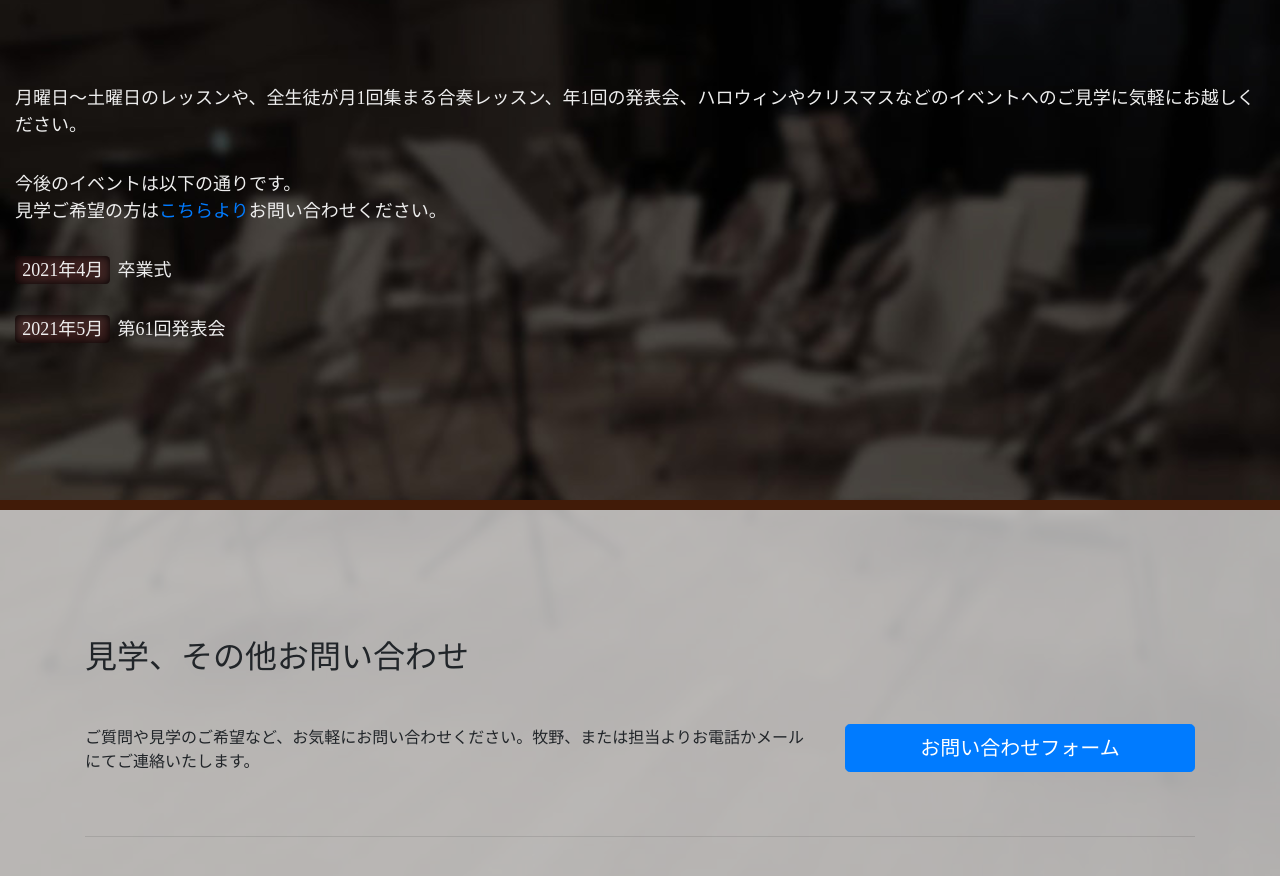
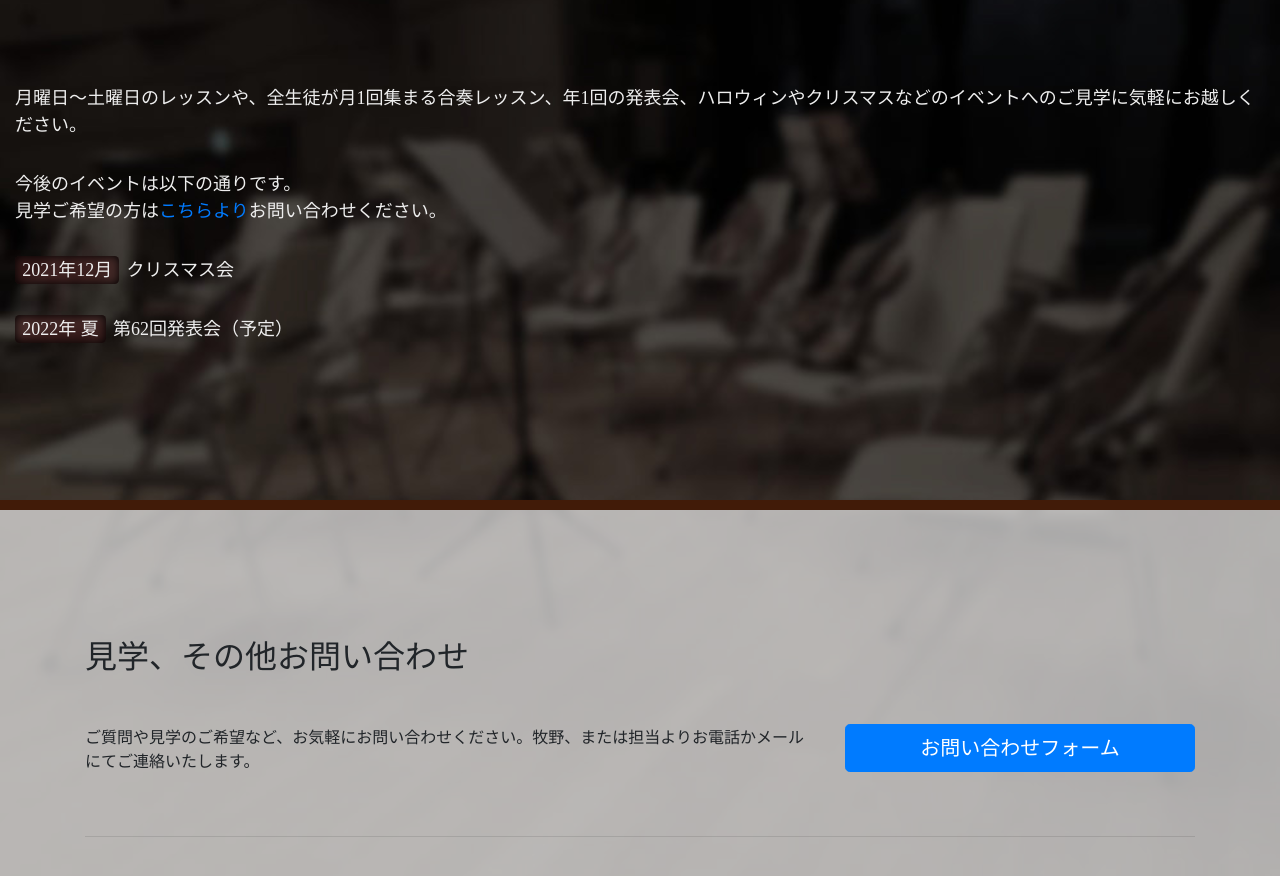
Before and after one commit to makinoviolin/makinoviolin.github.io, a Jekyll site: the page built from index.md, in a window 1280 px wide and 900 px high, scrolled down 6757 px. Shown: the top 876 px of the window. Built offline with Jekyll 4.4.1, drawn with Linux system fonts in a browser that asks for light colours; nearby versions of some CDN libraries; some web fonts are replaced; comment, search, counter and statistics services are not loaded.

Commit message:
Update kengaku events

```diff
--- a/_data/kengakuevents.yml
+++ b/_data/kengakuevents.yml
@@ -1,4 +1,4 @@
-- date: 2021年4月
-  name: 卒業式
-- date: 2021年5月
-  name: 第61回発表会
+- date: 2021年12月
+  name: クリスマス会
+- date: 2022年 夏
+  name: 第62回発表会（予定）
```
